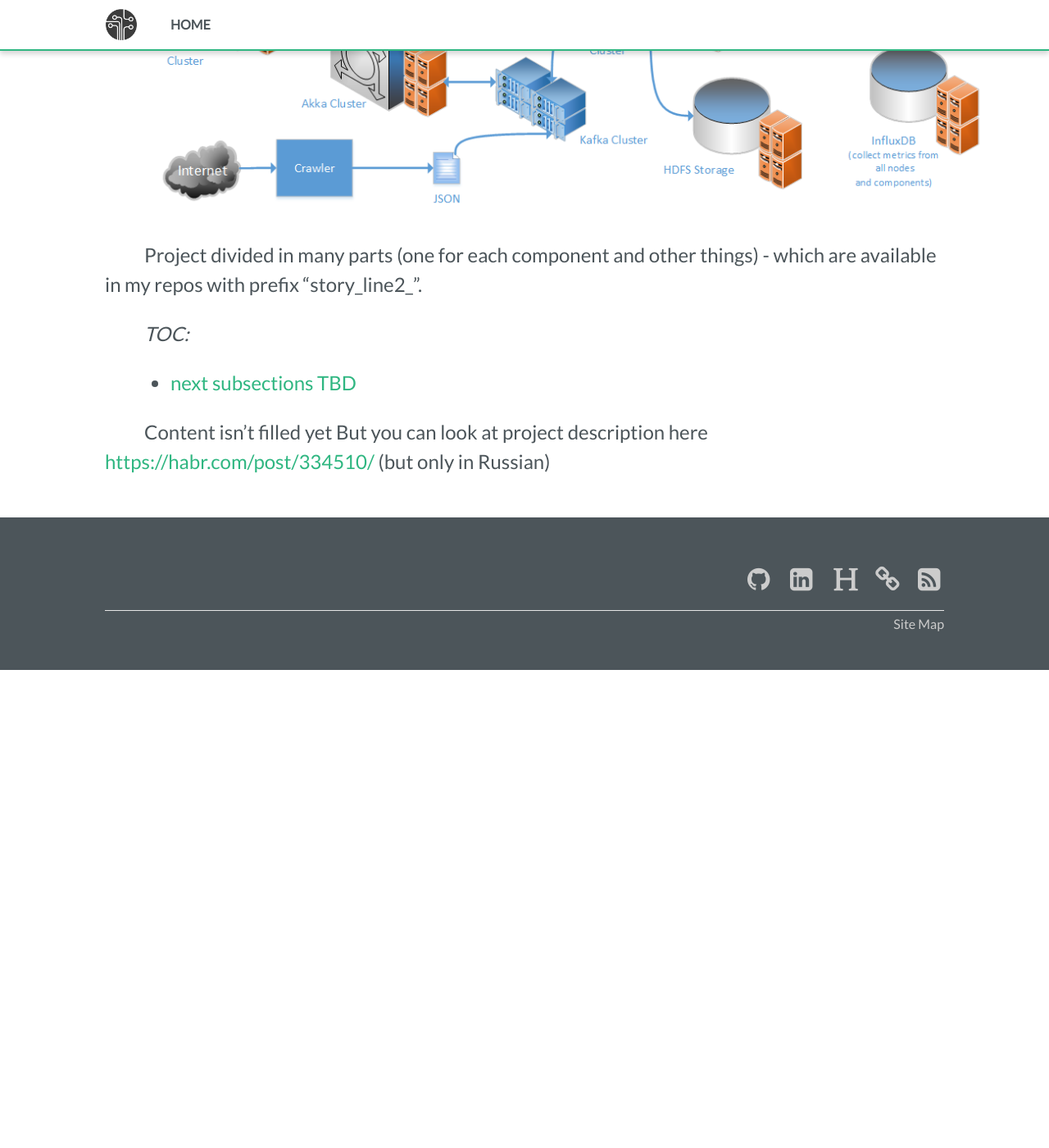
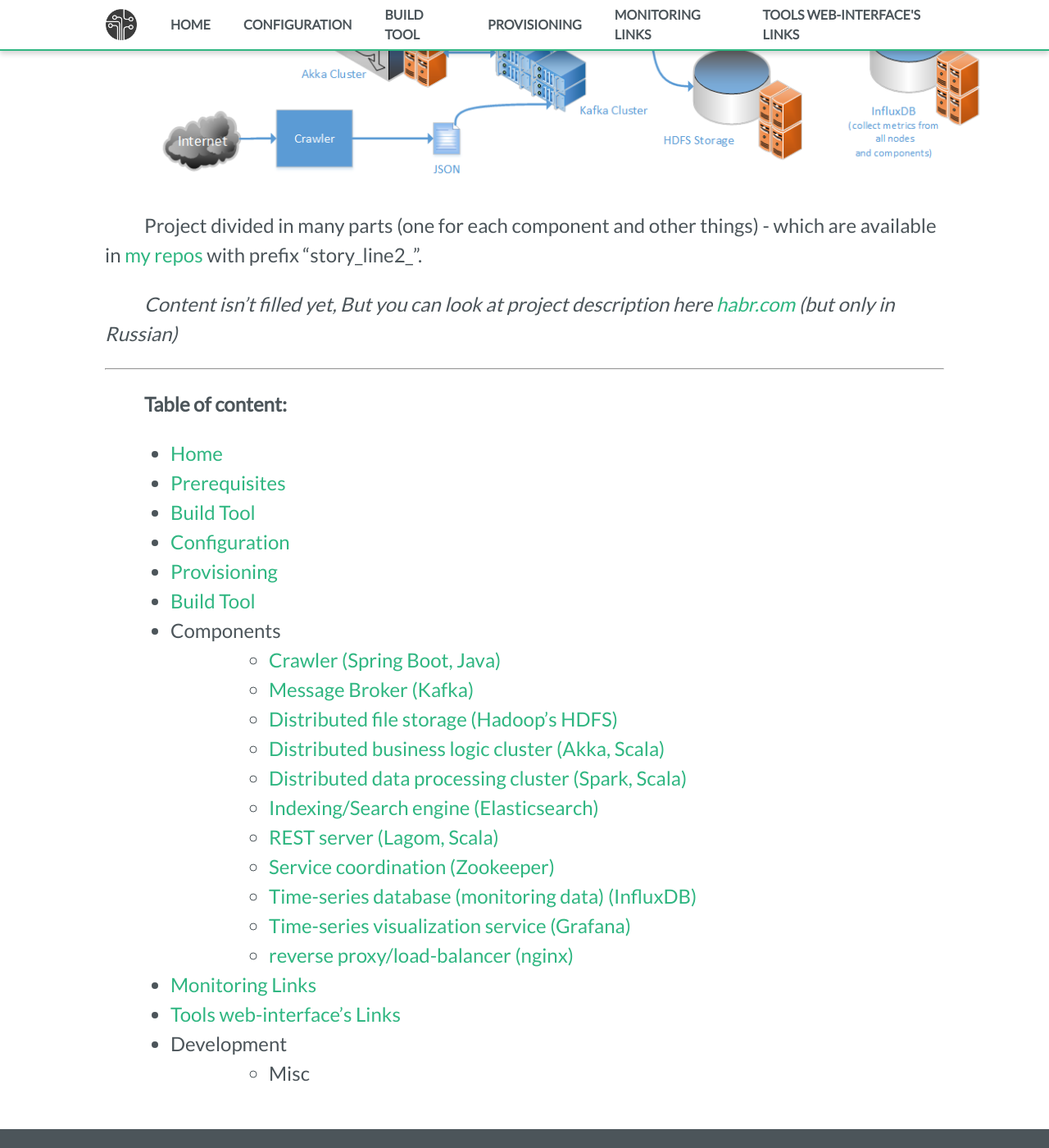
Before and after one commit to fedor-malyshkin/story_line2_build, a Jekyll site: the page built from docs/index.md, in a window 1280 px wide and 1400 px high, scrolled down 1165 px. Shown: the whole window at 82% size. Built offline with Jekyll 4.4.1, drawn with Linux system fonts in a browser that asks for light colours; before the commit the page ends 1982 px from its top, so only the background shows below that; some of the changed text lies outside the part shown.

Commit message:
add initial structure

```diff
--- a/docs/_config.yml
+++ b/docs/_config.yml
@@ -1,3 +1,4 @@
+# Welcome to Jekyll!
 #
 # This config file is meant for settings that affect your whole blog, values
 # which you are expected to set up once and rarely edit after that. If you find
--- a/docs/_includes/header.html
+++ b/docs/_includes/header.html
@@ -11,6 +11,11 @@
 			</li>
 
 			<li role="menuitem"><a href="/" role="menuitem"">Home</a></li>
+			<li role="menuitem"><a href="/configuration" role="menuitem">Configuration</a></li>
+			<li role="menuitem"><a href="/build-tool" role="menuitem">Build Tool</a></li>
+			<li role="menuitem"><a href="/provisioning" role="menuitem">Provisioning</a></li>
+			<li role="menuitem"><a href="/monitoring-links" role="menuitem">Monitoring Links</a></li>
+			<li role="menuitem"><a href="/links" role="menuitem">Tools web-interface's Links</a></li>
 
 		</ul>
 	</nav>
--- /dev/null
+++ b/docs/_includes/toc.md
@@ -0,0 +1,23 @@
+**Table of content:**
+* [Home](/)
+* [Prerequisites](/prerequisites)
+* [Build Tool](/build-tool)
+* [Configuration](/configuration)
+* [Provisioning](/provisioning)
+* [Build Tool](/build-tool)
+* Components
+	* [Crawler (Spring Boot, Java)](/components/crawler)
+	* [Message Broker (Kafka)](/components/kafka)
+	* [Distributed file storage (Hadoop's HDFS)](/components/hadoop-hdfs)
+	* [Distributed business logic cluster (Akka, Scala)](/components/akka)
+	* [Distributed data processing cluster (Spark, Scala)](/components/spark)
+	* [Indexing/Search engine (Elasticsearch)](/components/elasticsearch)
+	* [REST server (Lagom, Scala)](/components/rest)
+	* [Service coordination (Zookeeper)](/components/zookeeper)
+	* [Time-series database (monitoring data) (InfluxDB)](/components/influxdb)
+	* [Time-series visualization service (Grafana)](/components/grafana)
+	* [reverse proxy/load-balancer (nginx)](/components/nginx)
+* [Monitoring Links](/monitoring-links)
+* [Tools web-interface's Links](/links)
+* Development
+	* Misc
--- a/docs/index.md
+++ b/docs/index.md
@@ -16,16 +15,14 @@ When I thought about how to try in practice all technologies I studied last year
 The idea of implementing a news aggregator (with a client on Android) and its server side for data collection, processing, storage and presentation was chosen.
 It could give me a chance to use all technologies I wanted.
 
-From high-level point of view project could be drawn like this:
+From high-level point of view the project could be drawn like this:
 
-![Project Inrastructure Schema]({{ "/assets/img/schema-intro.png" | relative_url }})
+![Project Infrastructure Schema]({{ "/assets/img/schema-intro.png" | relative_url }})
 
-Project divided in many parts (one for each component and other things) - which are available in my repos with prefix "story_line2_".
+Project divided in many parts (one for each component and other things) - which are available in [my repos](https://github.com/fedor-malyshkin/) with prefix "story_line2_".
 
-*TOC:*
+_Content isn't filled yet, But you can look at project description
+here  [habr.com](https://habr.com/post/334510/)  (but only in Russian)_
 
-* [next subsections TBD]()
-
-
-Content isn't filled yet
-But you can look at project description here [https://habr.com/post/334510/](https://habr.com/post/334510/)  (but only in Russian)
+---
+{% include toc.md %}
```
Also changed, not shown: other parts of docs/index.md (+1 -2 lines), docs/components/crawler.md (added, +101 -0 lines), docs/prerequisites.md (added, +15 -0 lines), docs/Gemfile.lock.
